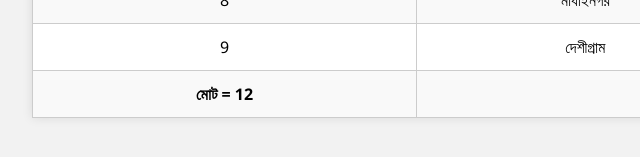
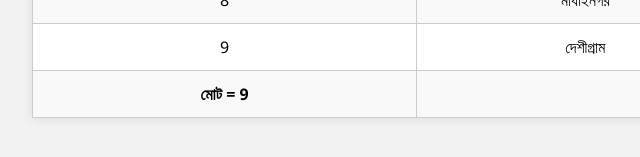
Before and after one commit to emon-06/Sirajgang, a plain HTML site: page taras.html in a window 1280 px wide. Shown: the part 511-668 px from the top of the page, 247-887 px from the left. Drawn offline with Linux system fonts and the light colour scheme.

Commit message:
Update taras.html and README.md

```diff
--- a/taras.html
+++ b/taras.html
@@ -89,7 +89,7 @@
           <td>দেশীগ্রাম</td>
         </tr>
         <tr class="total">
-          <td>মোট = 12</td>
+          <td>মোট = 9</td>
           <td></td>
         </tr>
       </tbody>
```
Also changed, not shown: 1 other file.
